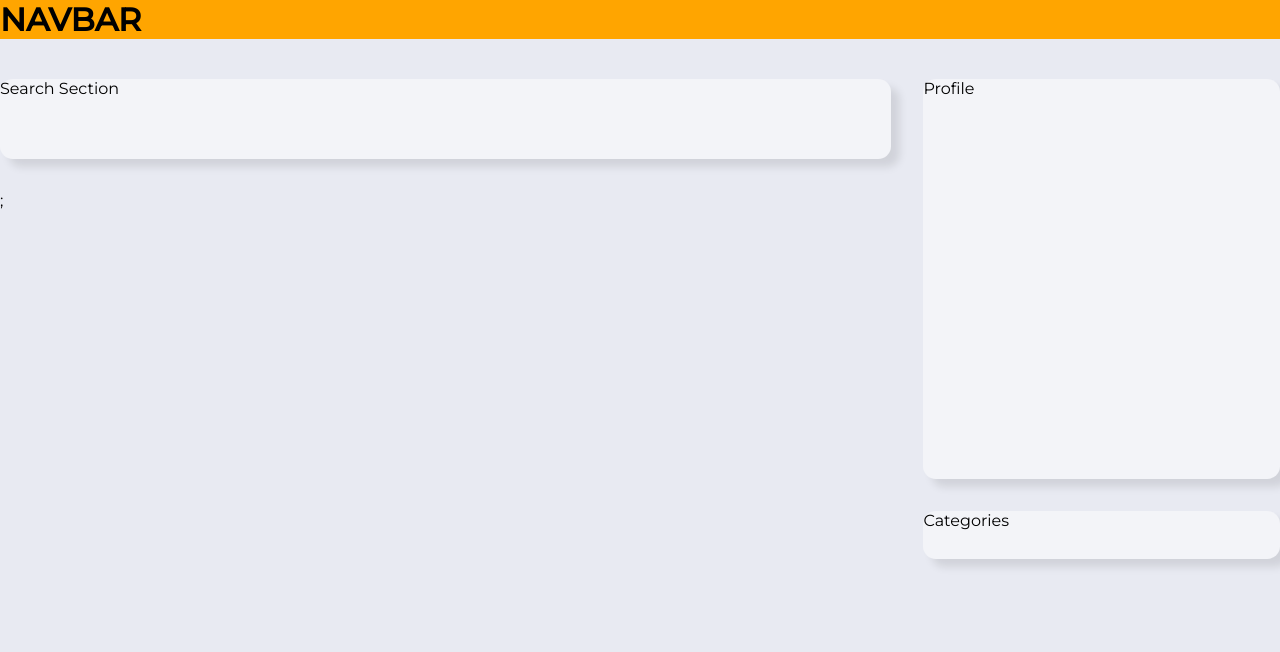
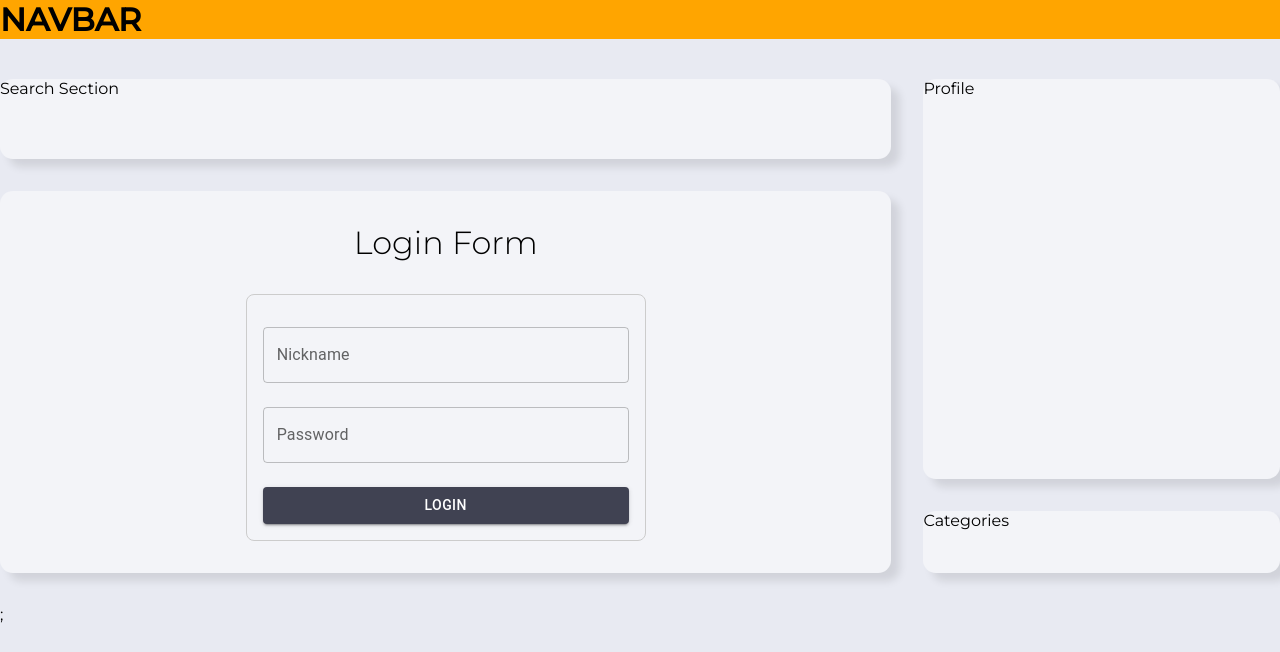
Before and after one commit to santiagorejas/simple-posts-front, a React (Create React App) app: page /login in a window 1280 px wide. Shown: the top 652 px of the page. Built offline with nearby package versions, Linux system fonts and the light colour scheme.

Commit message:
basic login form

```diff
--- a/package.json
+++ b/package.json
@@ -3,9 +3,12 @@
   "version": "0.1.0",
   "private": true,
   "dependencies": {
+    "@emotion/react": "^11.9.0",
+    "@emotion/styled": "^11.8.1",
     "@fortawesome/fontawesome-svg-core": "^6.1.1",
     "@fortawesome/free-solid-svg-icons": "^6.1.1",
     "@fortawesome/react-fontawesome": "^0.1.18",
+    "@mui/material": "^5.6.1",
     "cra-template": "1.1.3",
     "formik": "^2.2.9",
     "react": "^18.0.0",
--- a/src/App.css
+++ b/src/App.css
@@ -66,11 +66,11 @@ textarea {
   width: 80%;
 }
 
-.invalid-label {
+.invalid-text {
   font-size: 1rem;
   font-weight: 500;
   color: #c0392b;
-  margin: 1rem;
+  margin: 0.5rem 0;
 }
 
 .form-button {
@@ -81,10 +81,26 @@ textarea {
   background-color: white;
   width: 10rem;
   color: white;
-  background-color: #404252;
   margin: 1rem auto;
 }
 
 .form-button:hover {
   background-color: #282a3a;
 }
+
+.section-title {
+  font-size: 2rem;
+  margin: 2rem;
+  font-weight: 300;
+}
+
+/* MATERIAL UI OVERRIDE */
+
+.form-btn {
+  margin-top: 1rem !important;
+  background-color: #404252 !important;
+}
+
+.form-btn:hover {
+  background-color: #282a3a Im !important;
+}
--- a/src/App.js
+++ b/src/App.js
@@ -7,12 +7,17 @@ import Categories from "./components/Categories/Categories";
 import SearchBar from "./components/Search Bar/SearchBar";
 import NavBar from "./components/NavBar/NavBar";
 import PostDetailPage from "./pages/Post Detail/PostDetailPage";
+import { useAuth } from "./hooks/auth-hook";
+import { AuthContext } from "./context/auth-context";
+import LoginPage from "./pages/Login/LoginPage";
 
 function App() {
-  //
+  const { token, login, logout, userId } = useAuth();
 
   return (
-    <>
+    <AuthContext.Provider
+      value={{ isLoggedIn: !!token, token, login, logout, userId }}
+    >
       <NavBar />
       <div className="grid-container">
         <SearchBar className="grid-container__search-bar" />
@@ -29,9 +34,13 @@ function App() {
               <PostDetailPage className="grid-container__main-section" />
             }
           />
+          <Route
+            path="/login"
+            element={<LoginPage className="grid-container__main-section" />}
+          />
         </Routes>
       </div>
-    </>
+    </AuthContext.Provider>
   );
 }
 
--- a/src/components/Post Detail/NewComment.js
+++ b/src/components/Post Detail/NewComment.js
@@ -15,7 +15,7 @@ const NewComment = (props) => {
         .required("Required."),
     }),
     onSubmit: (values, actions) => {
-      console.log(values);
+      // TODO: POST
       actions.resetForm({
         values: {
           comment: "",
@@ -38,7 +38,7 @@ const NewComment = (props) => {
         value={formik.values.comment}
       />
       {formik.errors.comment && formik.touched.comment ? (
-        <p className="invalid-label">{formik.errors.comment}</p>
+        <p className="invalid-text">{formik.errors.comment}</p>
       ) : null}
       <button
         className={`form-button ${classes["comment__submit-btn"]}`}
--- /dev/null
+++ b/src/context/auth-context.js
@@ -0,0 +1,9 @@
+import { createContext } from "react";
+
+export const AuthContext = createContext({
+  isLoggedIn: false,
+  userId: null,
+  token: null,
+  login: () => {},
+  logout: () => {},
+});
--- /dev/null
+++ b/src/hooks/auth-hook.js
@@ -0,0 +1,55 @@
+import { useState, useEffect, useCallback } from "react";
+
+let logoutTimer;
+
+export const useAuth = () => {
+  const [token, setToken] = useState(null);
+  const [tokenExpirationDate, setTokenExpirationDate] = useState();
+  const [userId, setUserId] = useState(null);
+
+  const login = useCallback((uid, token, expirationDate) => {
+    setToken(token);
+    const tokenExpirationDate =
+      expirationDate || new Date(new Date().getTime() + 1000 * 60 * 60);
+    setTokenExpirationDate(tokenExpirationDate);
+    localStorage.setItem(
+      "userData",
+      JSON.stringify({
+        userId: uid,
+        token: token,
+        expiration: tokenExpirationDate.toISOString(),
+      })
+    );
+    setUserId(uid);
+  }, []);
+
+  useEffect(() => {
+    const userData = JSON.parse(localStorage.getItem("userData"));
+    if (
+      userData &&
+      userData.token &&
+      new Date(userData.expiration) > new Date()
+    ) {
+      login(userData.userId, userData.token, new Date(userData.expiration));
+    }
+  }, [login]);
+
+  const logout = useCallback(() => {
+    setToken(null);
+    setTokenExpirationDate(null);
+    setUserId(null);
+    localStorage.removeItem("userData");
+  }, []);
+
+  useEffect(() => {
+    if (token && tokenExpirationDate) {
+      const remainingTime =
+        tokenExpirationDate.getTime() - new Date().getTime();
+      logoutTimer = setTimeout(logout, remainingTime);
+    } else {
+      clearTimeout(logoutTimer);
+    }
+  }, [token, logout, tokenExpirationDate]);
+
+  return { token, login, logout, userId };
+};
--- /dev/null
+++ b/src/pages/Login/Form.module.css
@@ -0,0 +1,10 @@
+.form {
+    display: flex;
+    flex-direction: column;
+    max-width: 25rem;
+    margin: auto;
+    margin-bottom: 2rem;
+    border: 1px solid #ccc;
+    padding: 1rem;
+    border-radius: 0.5rem;
+}
--- /dev/null
+++ b/src/pages/Login/LoginPage.js
@@ -0,0 +1,114 @@
+import { Button, TextField } from "@mui/material";
+import { useFormik } from "formik";
+import { useContext } from "react";
+import { useNavigate } from "react-router-dom";
+import * as Yup from "yup";
+import Section from "../../components/UI/Section";
+import { AuthContext } from "../../context/auth-context";
+import { useHttp } from "../../hooks/use-http";
+import classes from "./Form.module.css";
+
+const LoginPage = (props) => {
+  const { isLoading, error, clearError, sendRequest } = useHttp();
+
+  const navigate = useNavigate();
+
+  const auth = useContext(AuthContext);
+
+  const formik = useFormik({
+    initialValues: {
+      nickname: "",
+      password: "",
+    },
+    validationSchema: Yup.object({
+      nickname: Yup.string()
+        .required("Nickname required.")
+        .trim()
+        .min(3, "Nickname must have at least 3 characters."),
+      password: Yup.string()
+        .required("Password required.")
+        .min(6, "Password must have at least 6 characters."),
+    }),
+    onSubmit: async (values, actions) => {
+      console.log(values);
+      let data;
+      try {
+        data = await sendRequest(
+          "http://localhost:5000/api/user/login",
+          "POST",
+          JSON.stringify({
+            nickname: formik.values.nickname,
+            password: formik.values.password,
+          }),
+          {
+            "Content-Type": "application/json",
+          }
+        );
+      } catch (err) {}
+
+      actions.resetForm({
+        values: {
+          password: "",
+        },
+      });
+
+      // TODO: borrar luego
+      clearError();
+
+      console.log(error);
+
+      if (!error) {
+        auth.login(data.id, data.token);
+
+        return navigate("/");
+      }
+    },
+  });
+
+  return (
+    <Section className={props.className}>
+      <h1 className="section-title" style={{ textAlign: "center" }}>
+        Login Form
+      </h1>
+      <form className={classes["form"]} onSubmit={formik.handleSubmit}>
+        <TextField
+          label="Nickname"
+          id="nickname"
+          name="nickname"
+          onChange={formik.handleChange}
+          onBlur={formik.handleBlur}
+          value={formik.values.comment}
+          autoComplete="off"
+          margin="normal"
+        />
+        {formik.errors.nickname && formik.touched.nickname && (
+          <p className="invalid-text">{formik.errors.nickname}</p>
+        )}
+        <TextField
+          label="Password"
+          type="password"
+          id="password"
+          name="password"
+          onChange={formik.handleChange}
+          onBlur={formik.handleBlur}
+          value={formik.values.password}
+          autoComplete="off"
+          margin="normal"
+        />
+        {formik.errors.password && formik.touched.password && (
+          <p className="invalid-text">{formik.errors.password}</p>
+        )}
+        <Button
+          className="form-btn"
+          variant="contained"
+          type="submit"
+          margin="normal"
+        >
+          Login
+        </Button>
+      </form>
+    </Section>
+  );
+};
+
+export default LoginPage;
```
Also changed, not shown: 1 other file (tests, documents, lock files or other folders).
